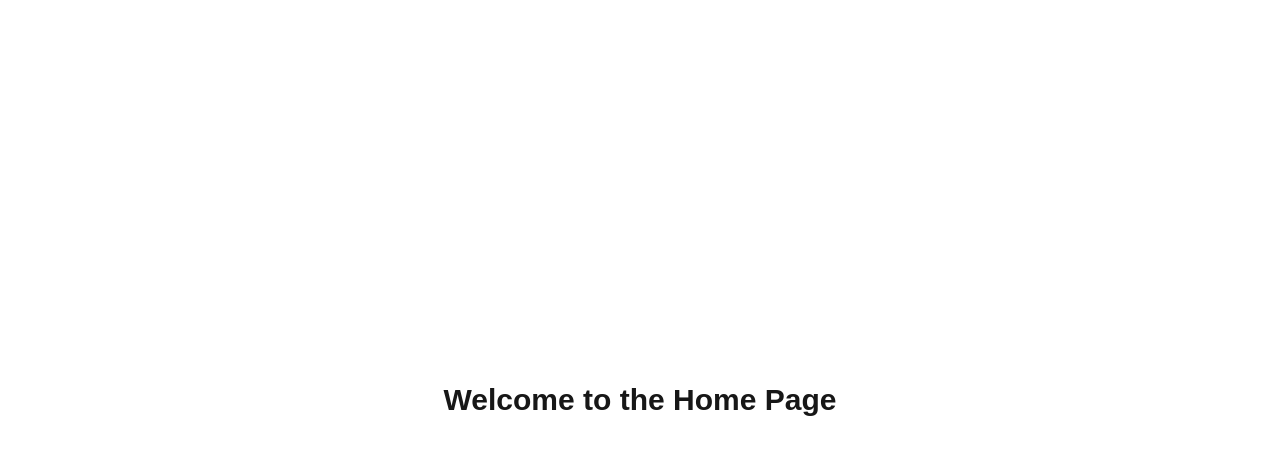
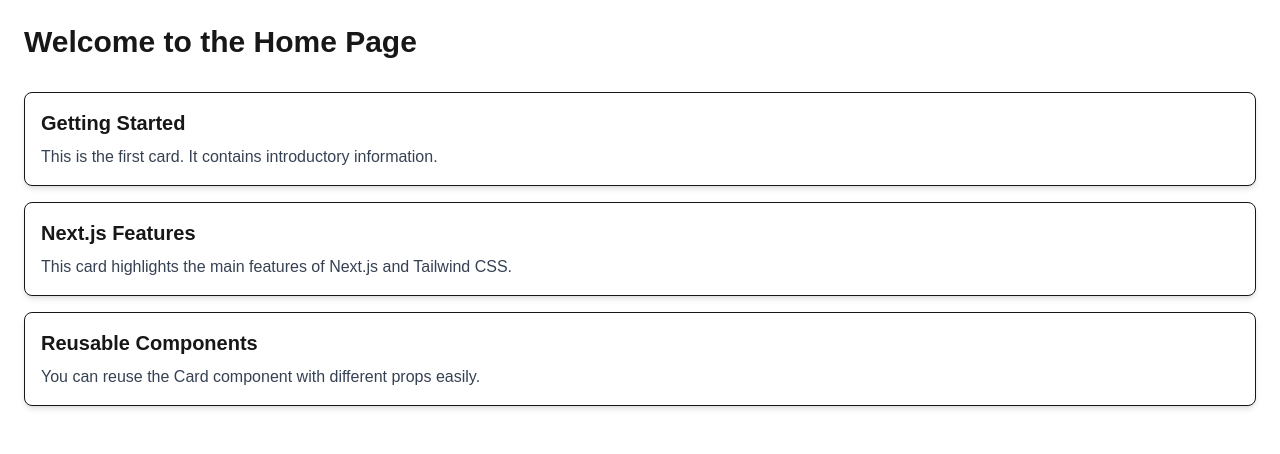
Before and after one commit to amosamue/alx-project-0x02-setup, a Next.js app in the folder alx-project-0x02/: page /home in a window 1280 px wide. Shown: the top 454 px of the page. Built offline with nearby package versions, Linux system fonts and the light colour scheme.

Commit message:
Implement reusable Card component and use it in Home page

```diff
--- /dev/null
+++ b/alx-project-0x02/components/common/Card.tsx
@@ -0,0 +1,14 @@
+// components/common/Card.tsx
+import React from "react";
+import { CardProps } from "../../interfaces";
+
+const Card: React.FC<CardProps> = ({ title, content }) => {
+  return (
+    <div className="border rounded-lg shadow-md p-4 bg-white">
+      <h2 className="text-xl font-bold mb-2">{title}</h2>
+      <p className="text-gray-700">{content}</p>
+    </div>
+  );
+};
+
+export default Card;
--- a/alx-project-0x02/pages/home.tsx
+++ b/alx-project-0x02/pages/home.tsx
@@ -1,10 +1,26 @@
 // pages/home.tsx
 import React from "react";
+import Card from "../components/common/Card";
 
 export default function HomePage() {
   return (
-    <div className="flex justify-center items-center min-h-screen">
-      <h1 className="text-3xl font-bold">Welcome to the Home Page</h1>
+    <div className="flex flex-col gap-4 p-6">
+      <h1 className="text-3xl font-bold mb-4">Welcome to the Home Page</h1>
+
+      <Card
+        title="Getting Started"
+        content="This is the first card. It contains introductory information."
+      />
+
+      <Card
+        title="Next.js Features"
+        content="This card highlights the main features of Next.js and Tailwind CSS."
+      />
+
+      <Card
+        title="Reusable Components"
+        content="You can reuse the Card component with different props easily."
+      />
     </div>
   );
 }
```
